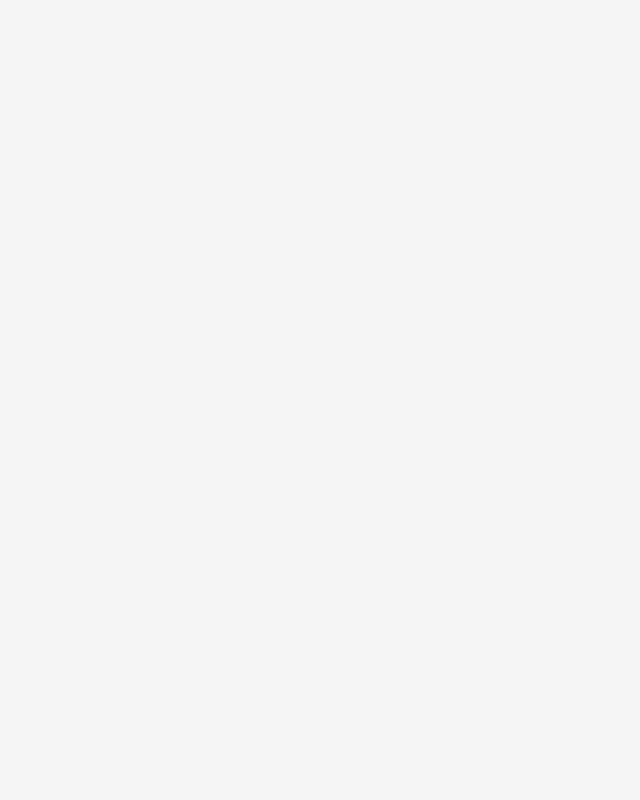
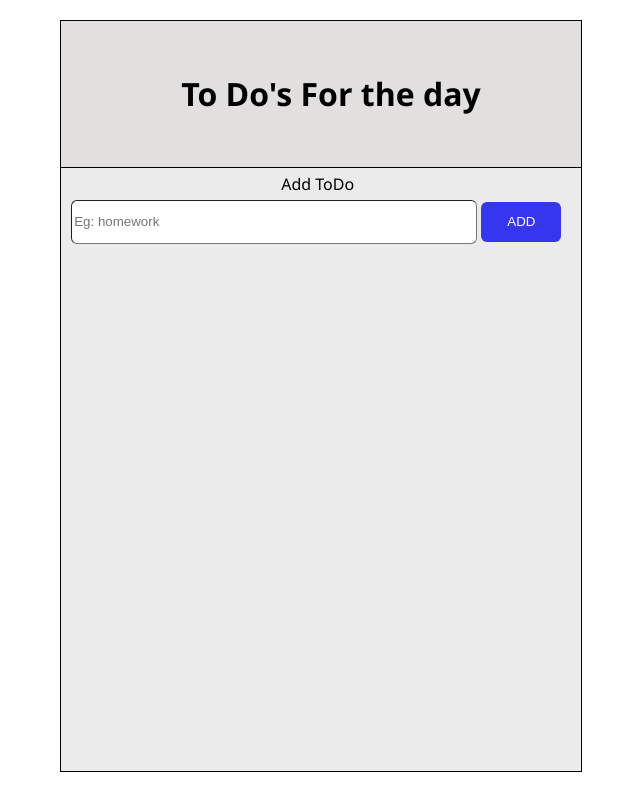
Before and after one commit to aditya25022001/manage-myself, a PHP site: page / in a window 1280 px wide. Before the commit the part shown is empty. Shown: the whole page, without its empty margins (327-967 px from the left). Run offline with PHP 8.4, Linux system fonts and the light colour scheme.

Commit message:
updated view

```diff
--- a/index.html
+++ b/index.html
@@ -10,6 +10,16 @@
         <script src="todo.js" async defer></script>
     </head>
     <body>
+        <div class="main-body" id="main-body">
+            <div class="header" id="header">
+                <h1>To Do's For the day</h1>
+            </div>
+            <div class="addtodo" id="addtodo">Add ToDo</div>
+                <input class="add" id="add" type="text"  placeholder="Eg: homework">
+                <span><button class="addtask" id="addtask">ADD</button></span>
+            <div>
 
+            </div>
+        </div>
     </body>
 </html>
--- a/main.css
+++ b/main.css
@@ -1,3 +1,49 @@
 body{
-    background-color:whitesmoke;
+    background-color:white;
+    font-family: 'Segoe UI', Tahoma, Geneva, Verdana, sans-serif;
 }
+.main-body{
+    height: 750px;
+    background-color: rgb(236, 235, 235);
+    width: 520px;
+    margin-left:30%;
+    margin-top: 20px;
+    border: 1px black ridge;
+}
+.header{
+    width: 400px;
+    text-align: centre;
+    padding:30px 0px 30px 120px;
+    background-color: rgb(226, 223, 223);
+    box-shadow: 1px gray;
+    border-bottom: 1px black ridge;
+}
+.addtodo{
+    margin-left: 220px;
+    margin-top: 5px;
+    margin-bottom: 5px;
+}
+.add{
+    border-style: inset;
+    border-width: 1px;
+    outline-offset: 0ch;
+    outline : none;
+    border-radius: 6px;
+    width:400px;
+    height: 40px;
+    margin-left:10px ;
+}
+.addtask{
+    width: 80px;
+    height: 40px;
+    border-radius: 6px;
+    border-width: 0;
+    outline: none;
+    outline-offset: none;
+    background-color: rgb(54, 54, 241);
+    color: white;
+}
+.addtask:hover{
+    background-color:rgb(16, 16, 143);
+    transition: linear 0.1s;
+}
```
